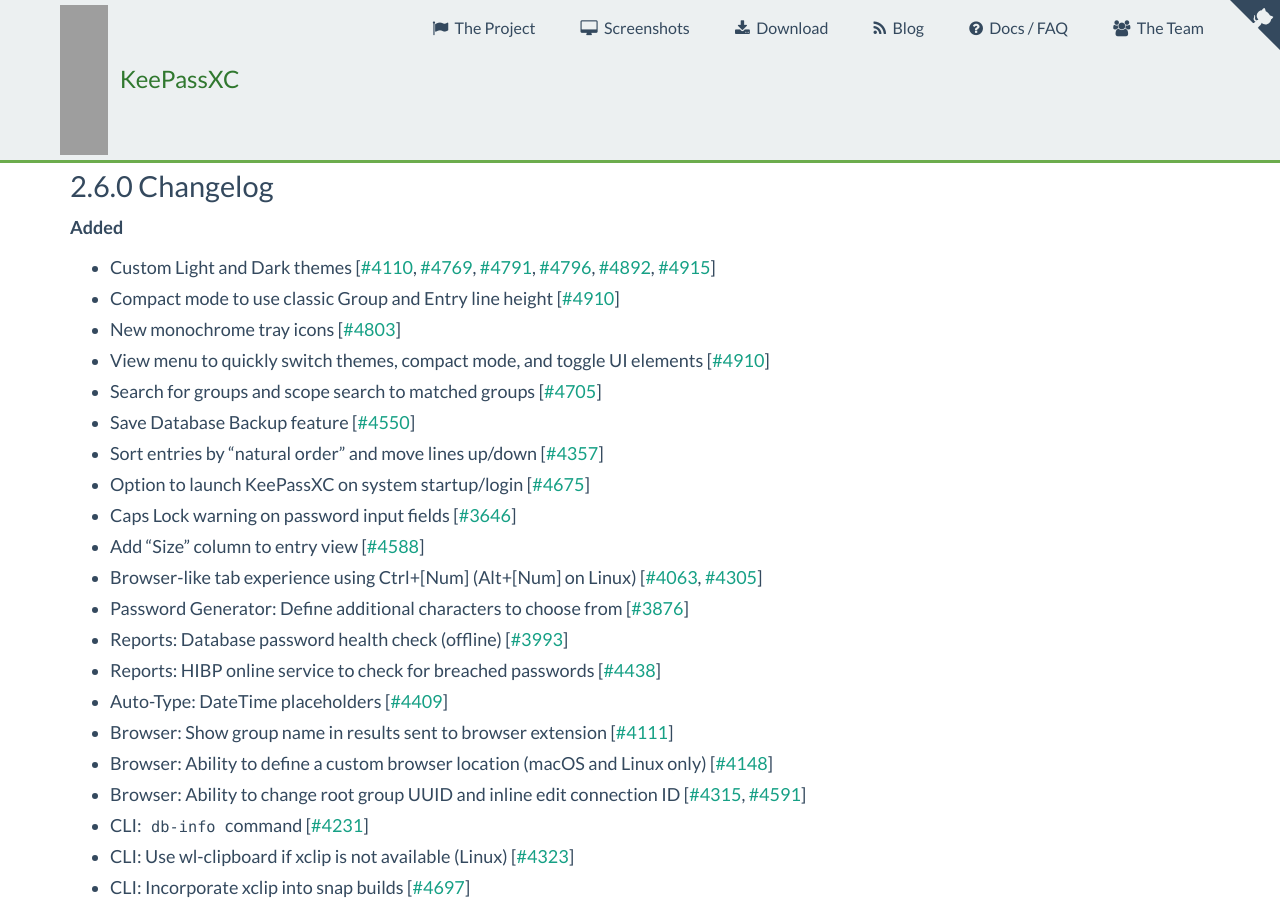
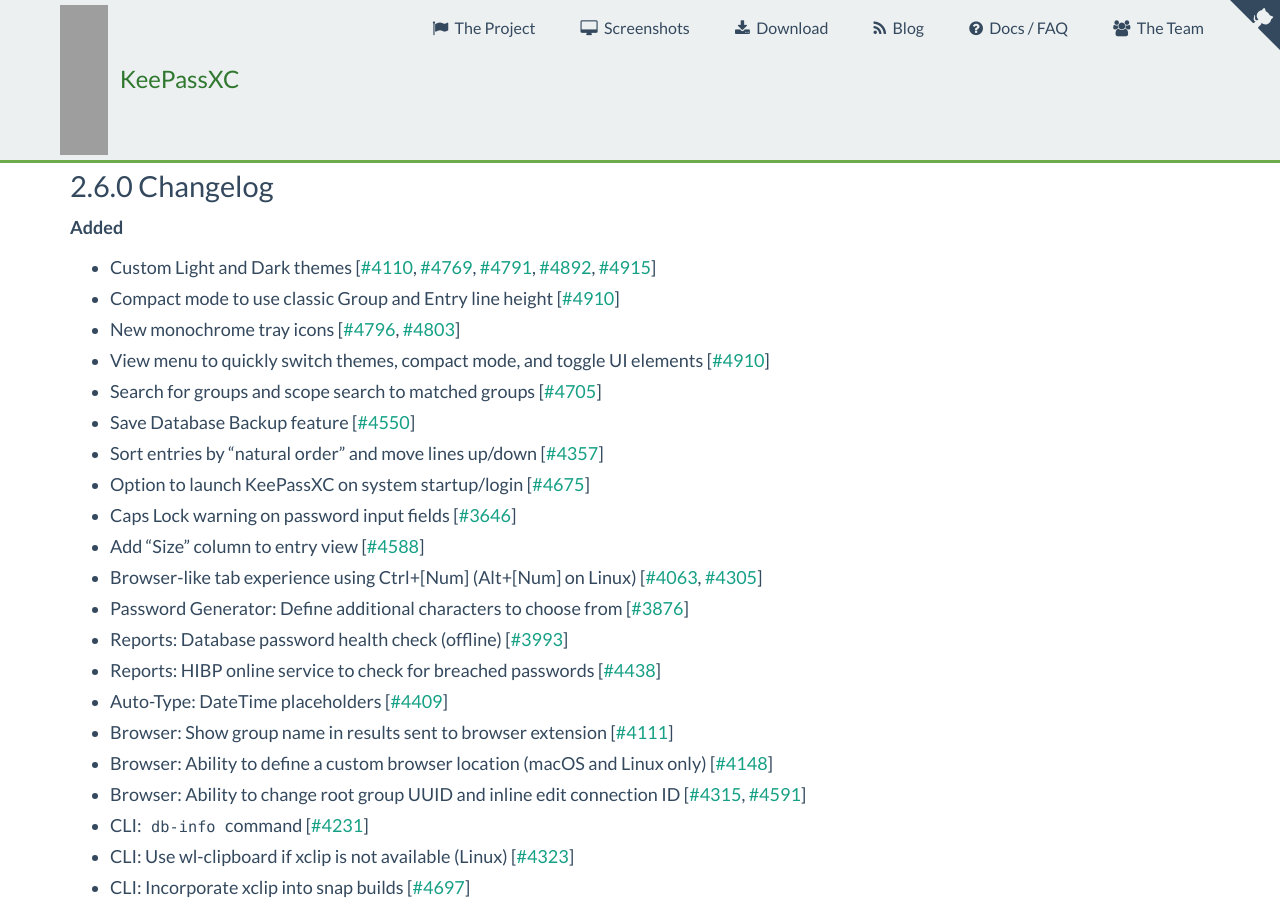
Before and after one commit to keepassxreboot/keepassxc-org, a Jekyll site: the page built from blog/_posts/2020-07-06-2.6.0-released.md, in a window 1280 px wide and 900 px high, scrolled down 1969 px. Built offline with Jekyll 4.4.1, drawn with Linux system fonts in a browser that asks for light colours; comment, search, counter and statistics services are not loaded; grey boxes are pictures that could not be loaded.

Commit message:
Update changelog

```diff
--- a/blog/_posts/2020-07-06-2.6.0-released.md
+++ b/blog/_posts/2020-07-06-2.6.0-released.md
@@ -40,9 +40,9 @@
 
 ##### Added
 
-- Custom Light and Dark themes [[#4110](https://github.com/keepassxreboot/keepassxc/pull/4110), [#4769](https://github.com/keepassxreboot/keepassxc/pull/4769), [#4791](https://github.com/keepassxreboot/keepassxc/pull/4791), [#4796](https://github.com/keepassxreboot/keepassxc/pull/4796), [#4892](https://github.com/keepassxreboot/keepassxc/pull/4892), [#4915](https://github.com/keepassxreboot/keepassxc/pull/4915)]
+- Custom Light and Dark themes [[#4110](https://github.com/keepassxreboot/keepassxc/pull/4110), [#4769](https://github.com/keepassxreboot/keepassxc/pull/4769), [#4791](https://github.com/keepassxreboot/keepassxc/pull/4791), [#4892](https://github.com/keepassxreboot/keepassxc/pull/4892), [#4915](https://github.com/keepassxreboot/keepassxc/pull/4915)]
 - Compact mode to use classic Group and Entry line height [[#4910](https://github.com/keepassxreboot/keepassxc/pull/4910)]
-- New monochrome tray icons [[#4803](https://github.com/keepassxreboot/keepassxc/pull/4803)]
+- New monochrome tray icons [[#4796](https://github.com/keepassxreboot/keepassxc/pull/4796), [#4803](https://github.com/keepassxreboot/keepassxc/pull/4803)]
 - View menu to quickly switch themes, compact mode, and toggle UI elements [[#4910](https://github.com/keepassxreboot/keepassxc/pull/4910)]
 - Search for groups and scope search to matched groups [[#4705](https://github.com/keepassxreboot/keepassxc/pull/4705)]
 - Save Database Backup feature [[#4550](https://github.com/keepassxreboot/keepassxc/pull/4550)]
```
